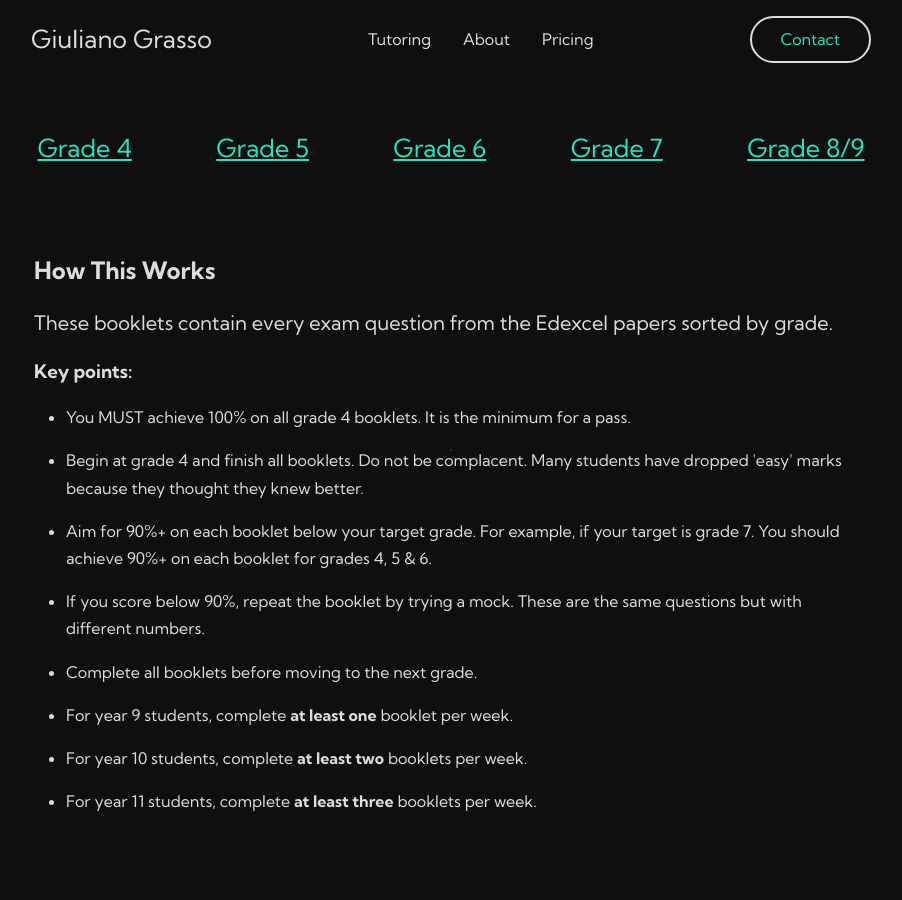
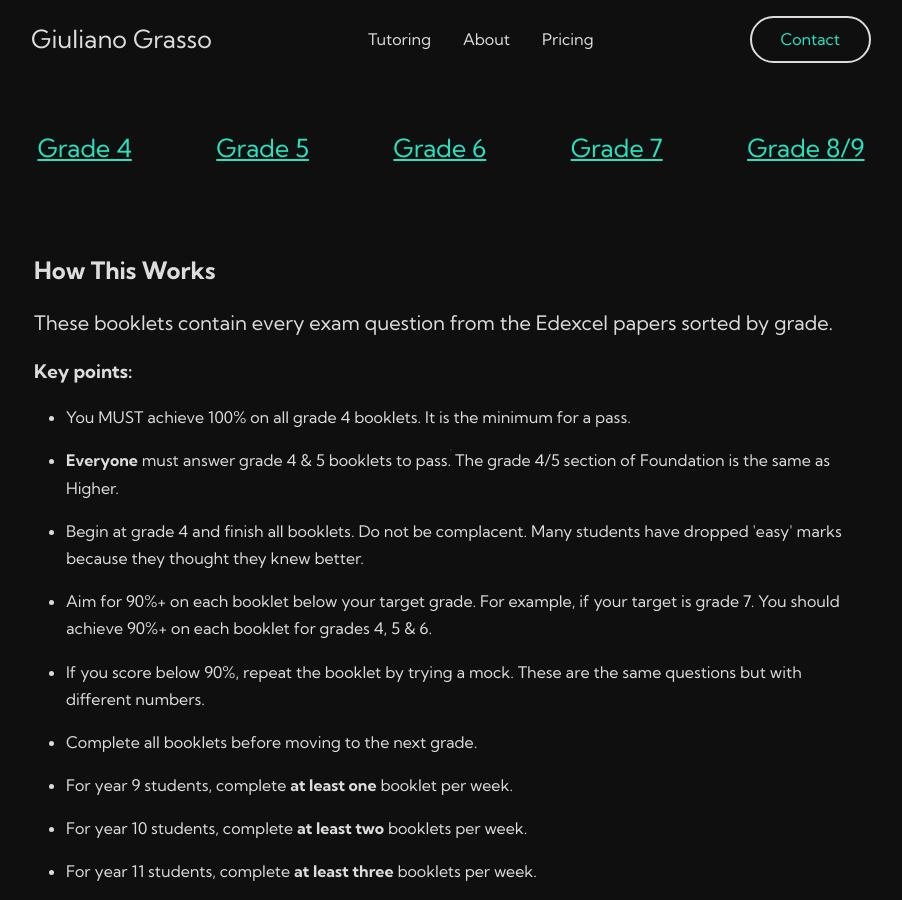
Before and after one commit to GG1982/Jekyll-ggmaths, a Jekyll site: the page built from pages/gcse-exams.html, in a window 1280 px wide and 900 px high. Shown: the whole window, without its empty margins (189-1091 px from the left). Built offline with Jekyll 4.4.1, drawn with Linux system fonts in a browser that asks for light colours.

Commit message:
add warning for foundation students

```diff
--- a/pages/gcse-exams.html
+++ b/pages/gcse-exams.html
@@ -23,7 +23,8 @@ custom_css: secondary
         </p>
         <ul class="key-points">
             <h3>Key points:</h3>
-            <li class="font--1">You MUST achieve 100% on all grade 4 booklets. It is the minimum for a pass. </li>
+            <li class="font--1">You MUST achieve 100% on all grade 4 booklets. It is the minimum for a pass.</li>
+            <li class="font--1"><strong>Everyone</strong> must answer grade 4 & 5 booklets to pass. The grade 4/5 section of Foundation is the same as Higher.</li>
             <li class="font--1">Begin at grade 4 and finish all booklets. Do not be complacent. Many students have dropped 'easy' marks because they thought they knew better.</li>
             <li class="font--1">Aim for 90%+ on each booklet below your target grade. For example, if your target is grade 7. You should achieve 90%+ on each booklet for grades 4, 5 & 6.</li>
             <li class="font--1">If you score below 90%, repeat the booklet by trying a mock. These are the same questions but with different numbers.</li>
```
Also changed, not shown: 1 other file.
